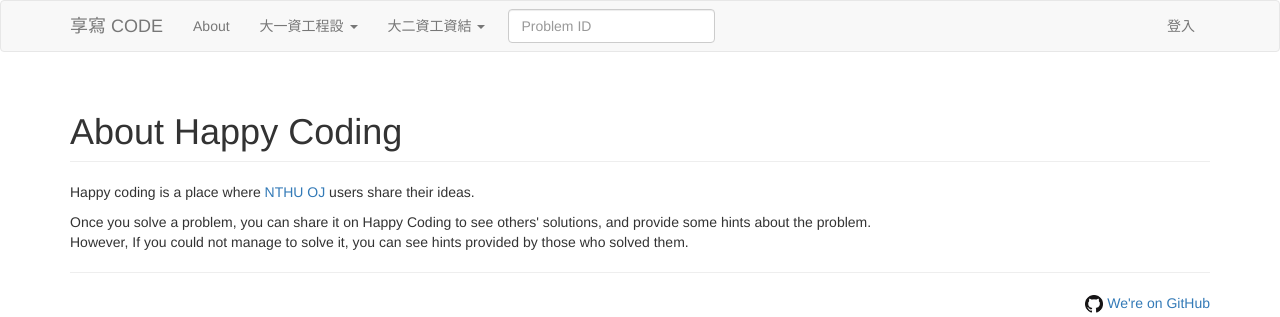
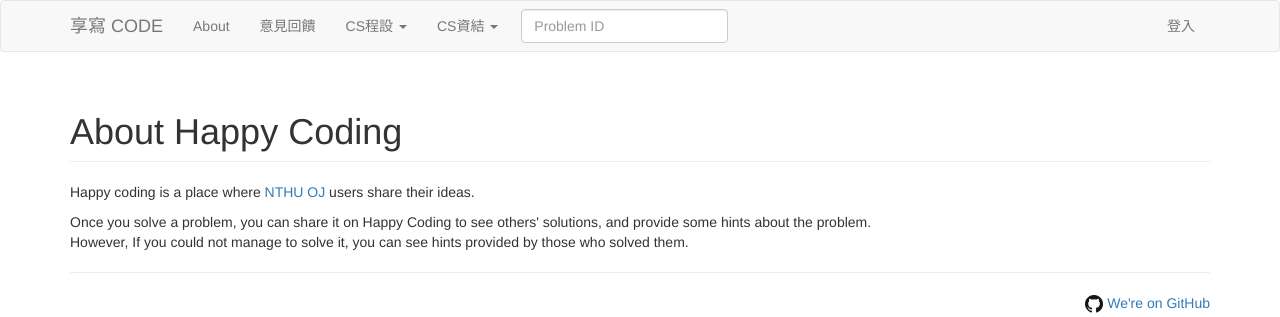
Before and after one commit to afg-archive/happycoding, a Python web app: template problem/jinja2/about.html in a window 1280 px wide. Shown: the top 317 px of the page. Run offline with Jinja, Linux system fonts and the light colour scheme; the template is opened without the code that fills it, so the values that code supplies are empty; some libraries are stand-ins or nearby versions.

Commit message:
Update navbar.html

```diff
--- a/problem/jinja2/navbar.html
+++ b/problem/jinja2/navbar.html
@@ -12,8 +12,9 @@
     <div class="collapse navbar-collapse" id="navbar">
       <ul class="nav navbar-nav">
         <li><a href="{{ url('about') }}">About</a></li>
+        <li><a href="http://goo.gl/forms/w5OEMX40sl">意見回饋</a></li>
         <li class="dropdown">
-          <a href="#" class="dropdown-toggle" data-toggle="dropdown" role="button" aria-haspopup="true" aria-expanded="false">大一資工程設 <span class="caret"></span></a>
+          <a href="#" class="dropdown-toggle" data-toggle="dropdown" role="button" aria-haspopup="true" aria-expanded="false">CS程設 <span class="caret"></span></a>
           <ul class="dropdown-menu">
             <li class="dropdown-header">Homework</li>
             <li><a href="/problem/10839">10839</a></li>
@@ -23,7 +24,7 @@
           </ul>
         </li>
         <li class="dropdown">
-          <a href="#" class="dropdown-toggle" data-toggle="dropdown" role="button" aria-haspopup="true" aria-expanded="false">大二資工資結 <span class="caret"></span></a>
+          <a href="#" class="dropdown-toggle" data-toggle="dropdown" role="button" aria-haspopup="true" aria-expanded="false">CS資結 <span class="caret"></span></a>
           <ul class="dropdown-menu">
              <li class="dropdown-header">Homework</li>
              <li class="dropdown-header">Test</li>
```
